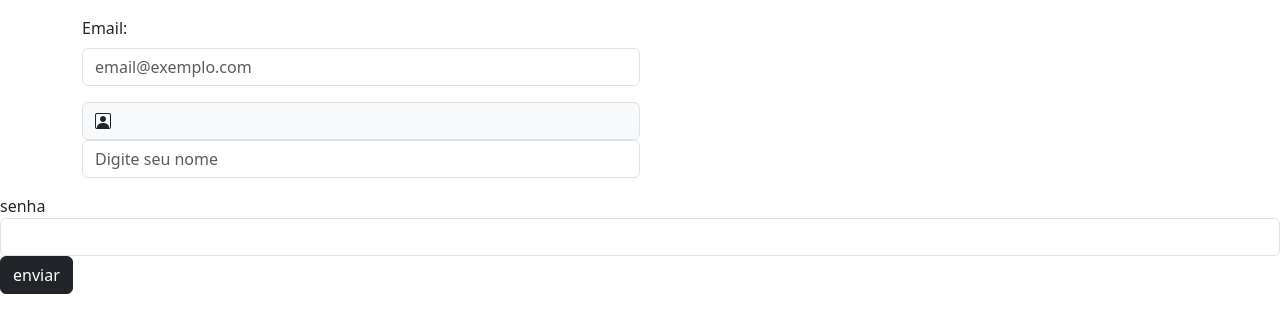
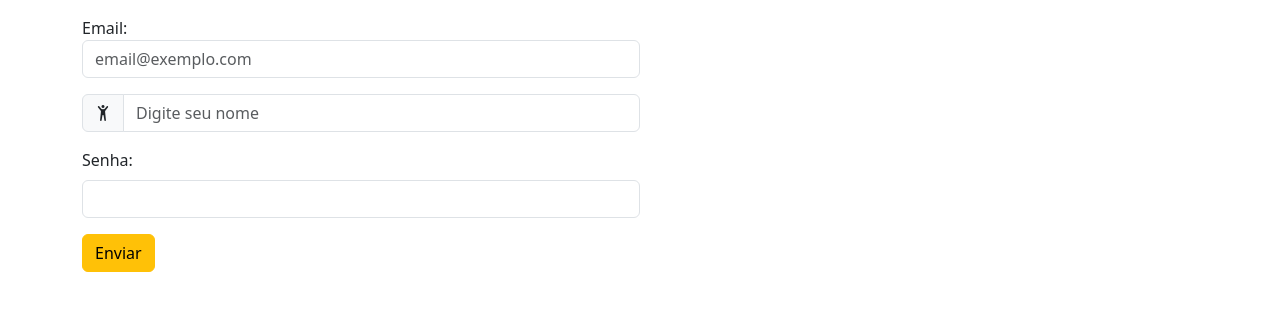
Before and after one commit to danidani1907/Bootstrap_Intro_Dani, a plain HTML site: page Bootstrap_Intro_ALUNO/ex4_formulario-sub-css/ex4.html in a window 1280 px wide. Drawn offline with nearby package versions, Linux system fonts and the light colour scheme.

Commit message:
Update ex4.html

```diff
--- a/Bootstrap_Intro_ALUNO/ex4_formulario-sub-css/ex4.html
+++ b/Bootstrap_Intro_ALUNO/ex4_formulario-sub-css/ex4.html
@@ -16,32 +16,31 @@
 </head>
 <body>
 
-        <div class="container mt-3">
-        <form action="" class="custom-form">
+
+    <div class="container mt-3">
+        <form class="custom-form">
             <div class="col-sm-6 mb-3">
-            <label for="email" class="form-label">
-                Email:
-            </label>
-            <input type="text" class="form-control custom-input" placeholder="email@exemplo.com"
-            id="email">
-        </div>
+                <label for="email">Email:</label>
+                <input type="email" class="form-control custom-input" placeholder="email@exemplo.com" id="email">
+            </div>
 
-          <div class="input-group"><div class="col-sm-6 mb-3">
+            <div class="col-sm-6 mb-3">
+                <div class="input-group">
+                    <span class="input-group-text custom-icon">
+                        <i class="bi bi-person-arms-up"></i>
+                    </span>
+                    <input type="text" class="form-control custom-input" placeholder="Digite seu nome">
+                </div>
+            </div>
 
-            <span class="input-group-text custom-icon">
-                <i class="bi bi-person-square"></i>
-                    </span>
-                    <input type="" class="form-control custom-input" placeholder="Digite seu nome">
-          </div>
-          </div></div>
-          <lable  class="form-lable" for="senha">
-            senha
-          </lable>
-          <input type="password" class="form-control custom-input" id="senha">
-
-          <button type="submit" class=" btn btn-dark custom-button"> enviar</button>
+            <div class="col-sm-6 mb-3">
+                <label class="form-label">Senha: </label>
+                <input type="password" id="senha" class="form-control custom-input">
+            </div>
+                <button type="submit" class="btn btn-warning custom-button">Enviar</button>
         </form>
 
+    </div>
 
 
     <script src="https://cdn.jsdelivr.net/npm/bootstrap@5.3.0/dist/js/bootstrap.bundle.min.js"></script>
```
